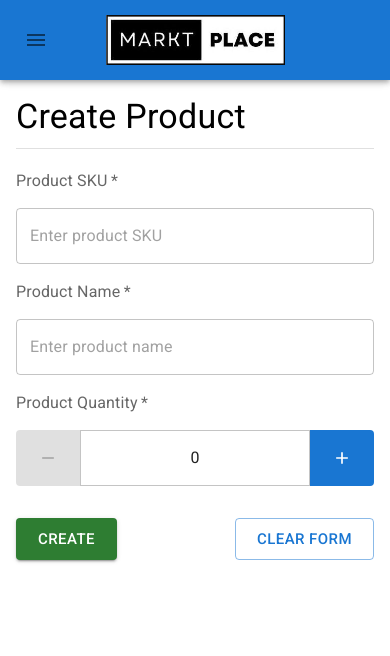
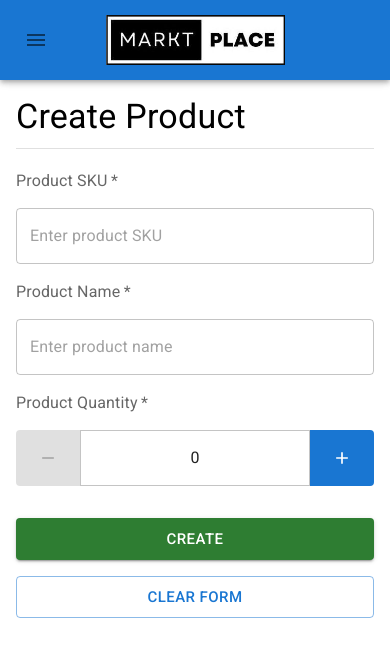
Before and after one commit to SpaceGliderr/maybank-assessment, a React (Create React App) app: page /create in a window 390 px wide. Shown: the top 656 px of the page. Built offline with nearby package versions, Linux system fonts and the light colour scheme.

Commit message:
Make ProductForm submit buttons responsive

```diff
--- a/src/components/ProductForm.js
+++ b/src/components/ProductForm.js
@@ -29,6 +29,8 @@ const ProductForm = (props) => {
   const [productDeleteSuccess, setProductDeleteSuccess] = useState(false);
 
   const onSubmitForm = (event) => {
+    setFormSubmitSuccess(false);
+
     // Form validation
     const errorStates = {
       productSKU: !Boolean(productDetails.productSKU),
@@ -113,7 +115,9 @@ const ProductForm = (props) => {
           flexDirection: "column",
           gap: "1em",
           width: "80%",
-          [theme.breakpoints.down("lg")]: { width: "100%" },
+          [theme.breakpoints.down("lg")]: {
+            width: "100%",
+          },
         })}
       >
         {/* SUCCESS / ERROR ALERTS */}
@@ -230,11 +234,16 @@ const ProductForm = (props) => {
         )}
         <Box
           component="div"
-          sx={{
+          sx={(theme) => ({
             display: "flex",
             mt: "1em",
             justifyContent: "space-between",
-          }}
+            [theme.breakpoints.down("lg")]: {
+              width: "100%",
+              flexDirection: "column",
+              gap: "1em",
+            },
+          })}
         >
           {editProductDetails && productDetails.productQuantity === 0 ? (
             <Button
```
